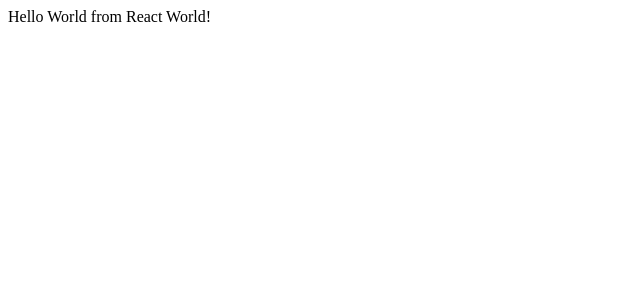
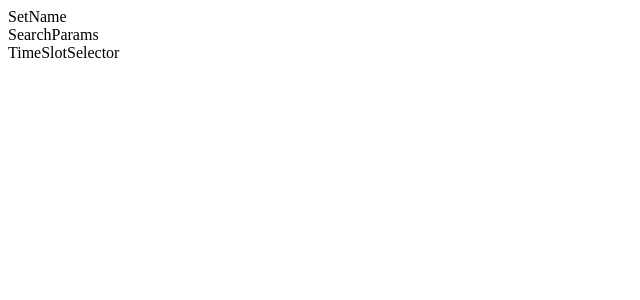
Before and after one commit to thesilverspoon/reservations, a React app: page / in a window 1280 px wide. Shown: the top 300 px of the page, without its empty margins (0-640 px from the left). Built offline with nearby package versions, Linux system fonts and the light colour scheme; the HTML template or start-up script is replaced by a standard one.

Commit message:
Basic components exist

```diff
--- a/client/src/components/Reservation.jsx
+++ b/client/src/components/Reservation.jsx
@@ -1,5 +1,33 @@
 import React from 'react';
 
-const Reservation = () => <div>Hello World from React World!</div>;
+import SetName from './SetName';
+import SearchParams from './SearchParams';
+import TimeSlotSelector from './TimeSlotSelector';
+
+class Reservation extends React.Component {
+  constructor(props) {
+    super(props);
+
+    this.state = {
+      // timeSlotsLeft: 0,
+      // bookingsMadeToday: 0,
+      // availabilityInfo: [],
+      // date: '',
+      // time: 17,
+      // name: '',
+      // party: 1,
+    };
+  }
+
+  render() {
+    return (
+      <div>
+        <SetName />
+        <SearchParams />
+        <TimeSlotSelector />
+      </div>
+    );
+  }
+}
 
 export default Reservation;
--- /dev/null
+++ b/client/src/components/SearchParams.jsx
@@ -0,0 +1,5 @@
+import React from 'react';
+
+const SearchParams = () => <div>SearchParams</div>;
+
+export default SearchParams;
--- /dev/null
+++ b/client/src/components/SetName.jsx
@@ -0,0 +1,5 @@
+import React from 'react';
+
+const SetName = () => <div>SetName</div>;
+
+export default SetName;
--- /dev/null
+++ b/client/src/components/TimeSlot.jsx
@@ -0,0 +1,5 @@
+import React from 'react';
+
+const TimeSlot = () => <div>TimeSlot</div>;
+
+export default TimeSlot;
--- /dev/null
+++ b/client/src/components/TimeSlotSelector.jsx
@@ -0,0 +1,5 @@
+import React from 'react';
+
+const TimeSlotSelector = () => <div>TimeSlotSelector</div>;
+
+export default TimeSlotSelector;
```
